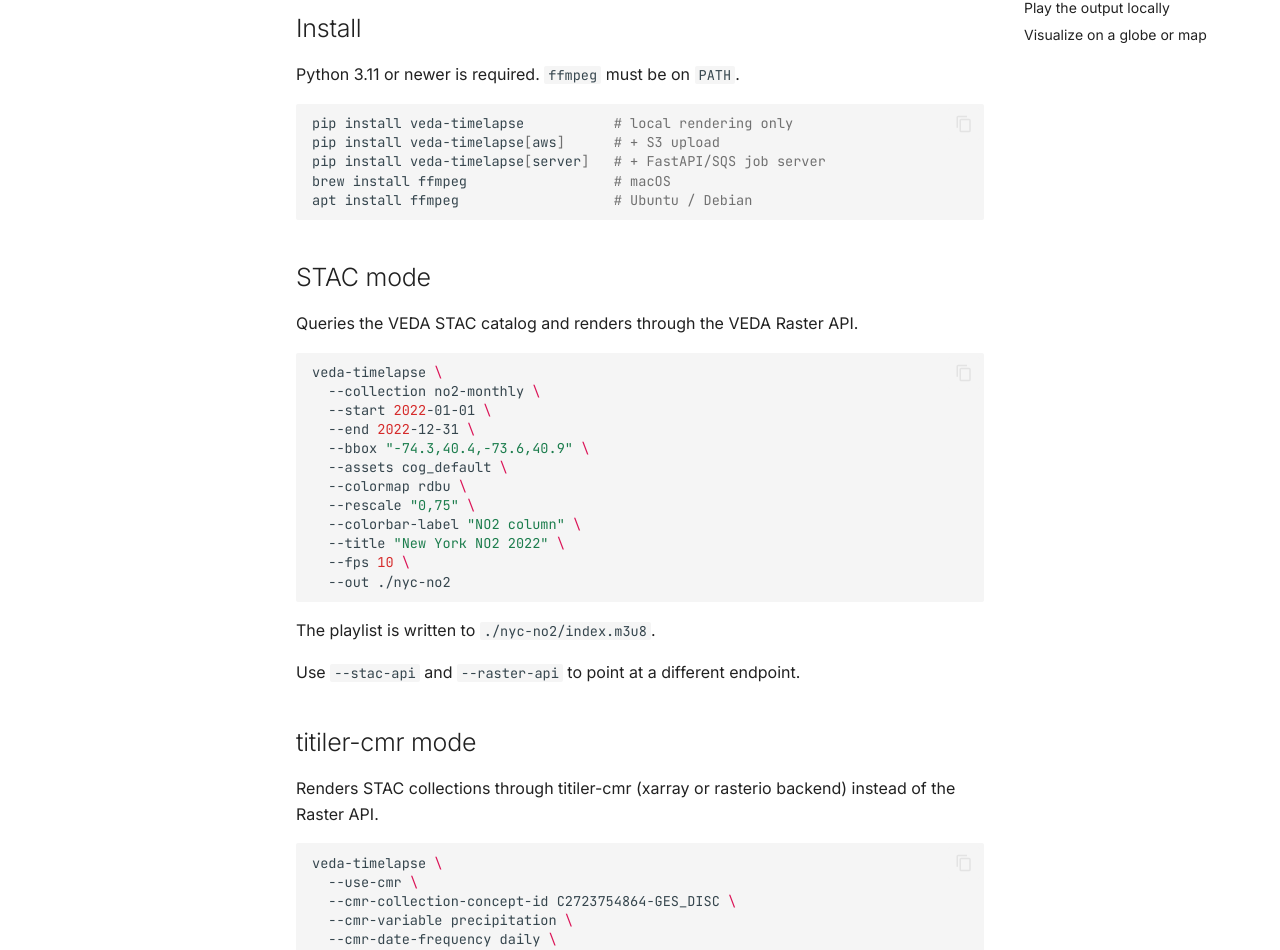
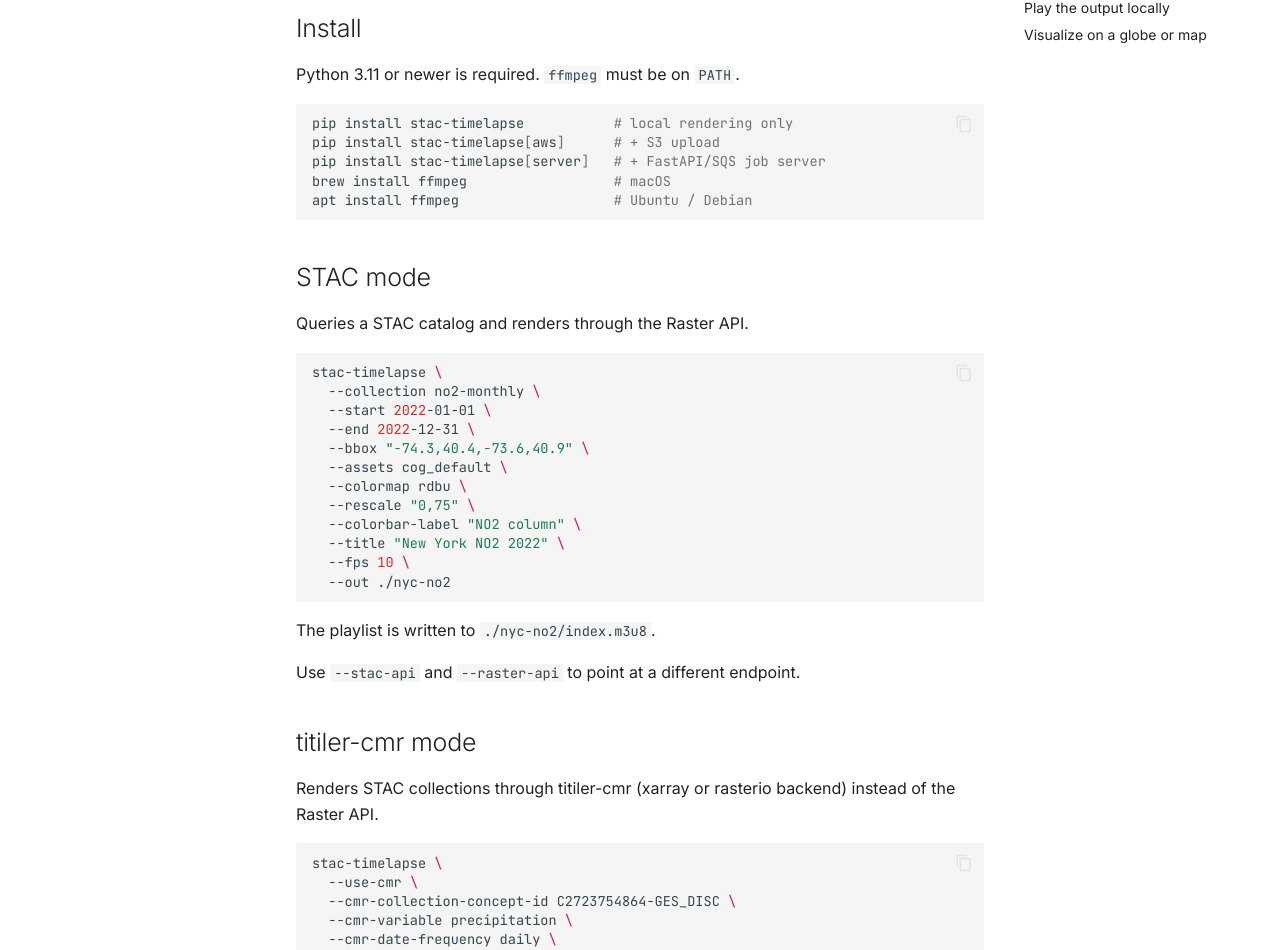
Before and after one commit to dzole0311/stac-timelapse, an MkDocs documentation site: the page built from docs/getting-started.md, in a window 1280 px wide and 1400 px high. Shown: the part 292-1242 px from the top of the window. Built offline with MkDocs 1.6.1 and Material for MkDocs 9.7.7, drawn with Linux system fonts in a browser that asks for light colours; comment, search, counter and statistics services are not loaded; some of the changed text lies outside the part shown.

Commit message:
docs: remove VEDA branding, use generic STAC/Raster API terminology

````diff
--- a/docs/getting-started.md
+++ b/docs/getting-started.md
@@ -8,19 +8,19 @@
 Python 3.11 or newer is required. `ffmpeg` must be on `PATH`.
 
 ```sh
-pip install veda-timelapse           # local rendering only
-pip install veda-timelapse[aws]      # + S3 upload
-pip install veda-timelapse[server]   # + FastAPI/SQS job server
+pip install stac-timelapse           # local rendering only
+pip install stac-timelapse[aws]      # + S3 upload
+pip install stac-timelapse[server]   # + FastAPI/SQS job server
 brew install ffmpeg                  # macOS
 apt install ffmpeg                   # Ubuntu / Debian
 ```
 
 ## STAC mode
 
-Queries the VEDA STAC catalog and renders through the VEDA Raster API.
+Queries a STAC catalog and renders through the Raster API.
 
 ```sh
-veda-timelapse \
+stac-timelapse \
   --collection no2-monthly \
   --start 2022-01-01 \
   --end 2022-12-31 \
@@ -43,7 +43,7 @@
 Renders STAC collections through titiler-cmr (xarray or rasterio backend) instead of the Raster API.
 
 ```sh
-veda-timelapse \
+stac-timelapse \
   --use-cmr \
   --cmr-collection-concept-id C2723754864-GES_DISC \
   --cmr-variable precipitation \
@@ -62,7 +62,7 @@
 ## Python API
 
 ```python
-from veda_timelapse import Config, run
+from stac_timelapse import Config, run
 
 cfg = Config(
     use_cmr=True,
@@ -99,7 +99,7 @@
 s3_url = run(cfg)  # returns s3://my-bucket/renders/gpm-global/index.m3u8
 ```
 
-Requires `pip install veda-timelapse[aws]` and AWS credentials available in the environment.
+Requires `pip install stac-timelapse[aws]` and AWS credentials available in the environment.
 
 ## EC2 deployment
 
@@ -108,19 +108,19 @@
 **Prerequisites:** an SQS queue and an S3 bucket. The EC2 instance role needs `sqs:*` on the queue and `s3:PutObject` on the bucket.
 
 ```sh
-docker build -t veda-timelapse .
+docker build -t stac-timelapse .
 
 # API server (accepts job submissions)
 docker run -p 8000:8000 \
   -e SQS_QUEUE_URL=https://sqs.us-east-1.amazonaws.com/123456789/veda-jobs \
   -e S3_BUCKET=my-bucket \
-  veda-timelapse
+  stac-timelapse
 
 # Worker (polls SQS, runs renders, uploads to S3)
 docker run \
   -e SQS_QUEUE_URL=https://sqs.us-east-1.amazonaws.com/123456789/veda-jobs \
   -e S3_BUCKET=my-bucket \
-  veda-timelapse python server/worker.py
+  stac-timelapse python server/worker.py
 ```
 
 Submit a job:
@@ -151,6 +151,6 @@
 
 ## Visualize on a globe or map
 
-To render the HLS output on an interactive 2D/3D map, see [hls-streaming-layer](https://github.com/dzole0311/hls-streaming-layer), a glue library for streaming HLS video on Mapbox GL in 2D and globe projections. Point it at the `index.m3u8` produced by veda-timelapse.
+To render the HLS output on an interactive 2D/3D map, see [hls-streaming-layer](https://github.com/dzole0311/hls-streaming-layer), a glue library for streaming HLS video on Mapbox GL in 2D and globe projections. Point it at the `index.m3u8` produced by stac-timelapse.
 
 More map integration examples are coming soon.
````
Also changed, not shown: README.md (+6 -6 lines), docs/api.md (+10 -10 lines), docs/configuration.md (+5 -5 lines), docs/examples.md (+4 -4 lines), docs/index.md (+7 -7 lines).
